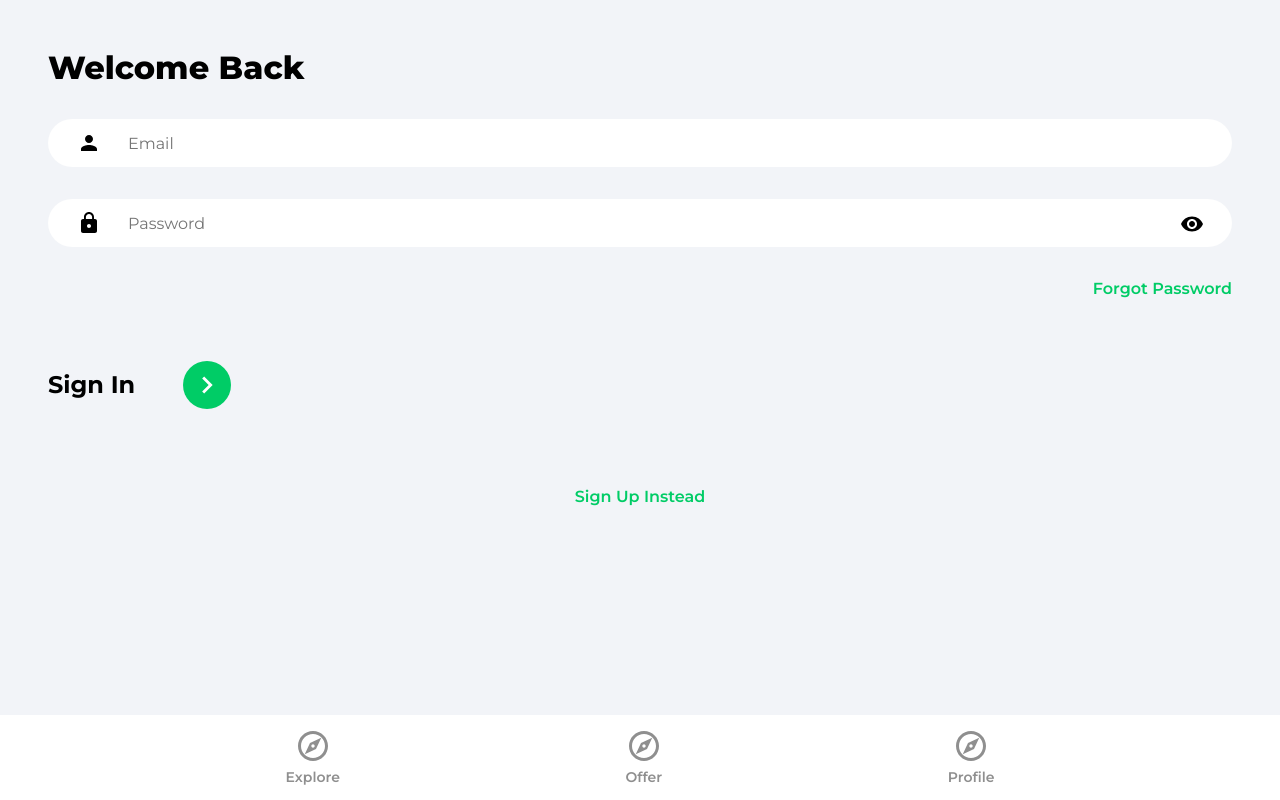
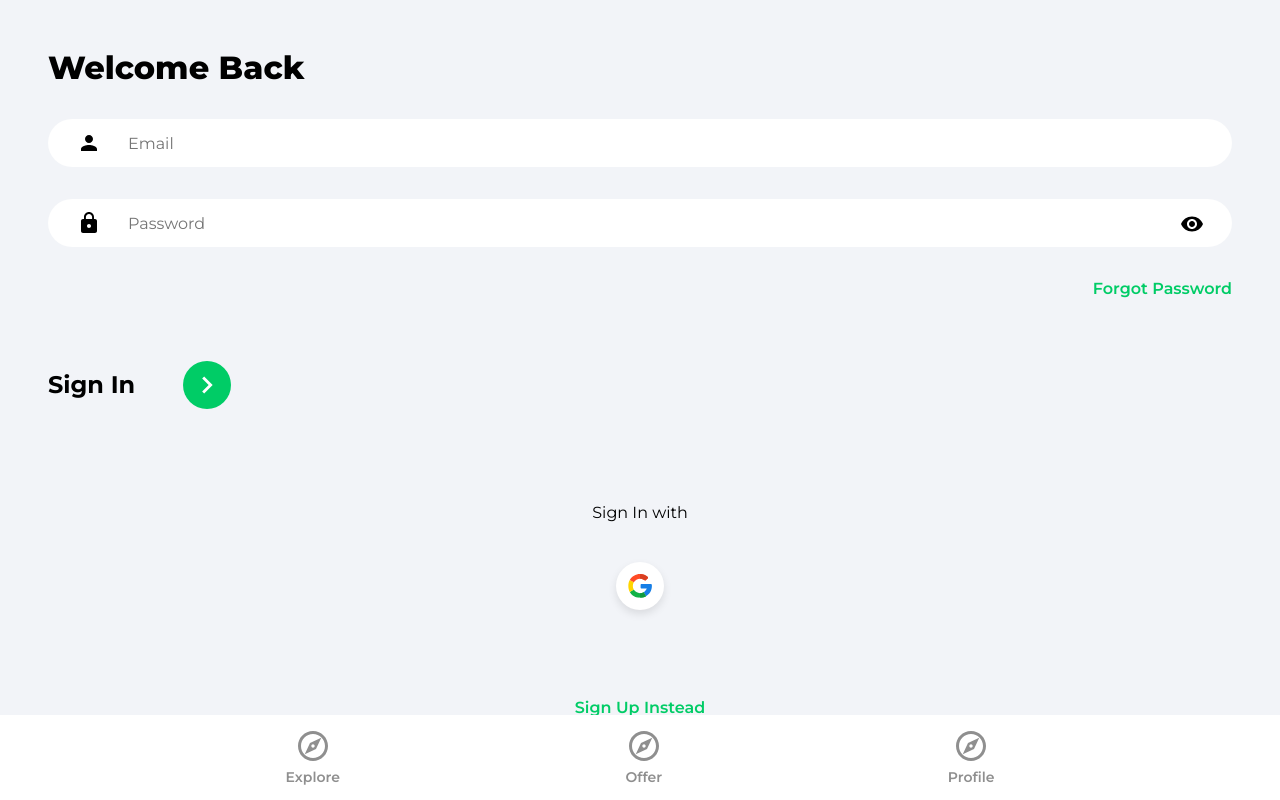
Before and after one commit to meetulr/House-MarketPlace, a React (Create React App) app: page /sign-in in a window 1280 px wide. Built offline with nearby package versions, Linux system fonts and the light colour scheme.

Commit message:
add google OAuth

```diff
--- /dev/null
+++ b/src/components/OAuth.jsx
@@ -0,0 +1,47 @@
+import { useLocation, useNavigate } from "react-router-dom";
+import { getAuth, signInWithPopup, GoogleAuthProvider } from "firebase/auth";
+import { doc, setDoc, getDoc, serverTimestamp } from "firebase/firestore";
+import { db } from "../firsbase.config";
+import { toast } from "react-toastify";
+import googleIcon from "../assets/svg/googleIcon.svg";
+
+function OAuth() {
+    const navigate = useNavigate();
+    const location = useLocation();
+
+    const onGoogleClick = async () => {
+        try {
+            const auth = getAuth();
+            const provider = new GoogleAuthProvider();
+            const result = await signInWithPopup(auth, provider);
+            const user = result.user;
+
+            // check if user already exists
+            const userRef = doc(db, "users", user.uid);
+            const docSnap = await getDoc(userRef);
+
+            if(!docSnap.exists()){
+                await setDoc(doc(db, "users", user.uid), {
+                    name: user.displayName,
+                    email: user.email,
+                    timeStamp: serverTimestamp()
+                });
+            }
+
+            navigate("/");
+        } catch (error) {
+            toast.error("couldn't authenticate with google");
+        }
+    }
+
+    return (
+        <div className="socialLogin">
+            <p>Sign {location.pathname === "/sign-up" ? "Up" : "In"} with </p>
+            <button className="socialIconDiv" onClick={onGoogleClick}>
+                <img className="socialIconImg" src={googleIcon} alt="googleIcon" />
+            </button>
+        </div>
+    )
+}
+
+export default OAuth
--- a/src/pages/SignIn.jsx
+++ b/src/pages/SignIn.jsx
@@ -4,6 +4,7 @@
 import { getAuth, signInWithEmailAndPassword } from "firebase/auth";
 import { ReactComponent as ArrowRightIcon } from "../assets/svg/keyboardArrowRightIcon.svg";
 import visibilityIcon from "../assets/svg/visibilityIcon.svg";
+import OAuth from "../components/OAuth";
 
 function SignIn() {
     const [showPassword, setShowPassword] = useState(false);
@@ -86,7 +87,7 @@
                     </div>
                 </form>
 
-                {/* Google OAuth */}
+                <OAuth />
 
                 <Link to="/sign-up" className="registerLink">
                     Sign Up Instead
--- a/src/pages/SignUp.jsx
+++ b/src/pages/SignUp.jsx
@@ -6,6 +6,7 @@
 import { db } from "../firsbase.config";
 import { ReactComponent as ArrowRightIcon } from "../assets/svg/keyboardArrowRightIcon.svg";
 import visibilityIcon from "../assets/svg/visibilityIcon.svg";
+import OAuth from "../components/OAuth";
 
 function SignUp() {
     const [showPassword, setShowPassword] = useState(false);
@@ -107,7 +108,7 @@
                     </div>
                 </form>
 
-                {/* Google OAuth */}
+                <OAuth />
 
                 <Link to="/sign-in" className="registerLink">
                     Sign In Instead
```
